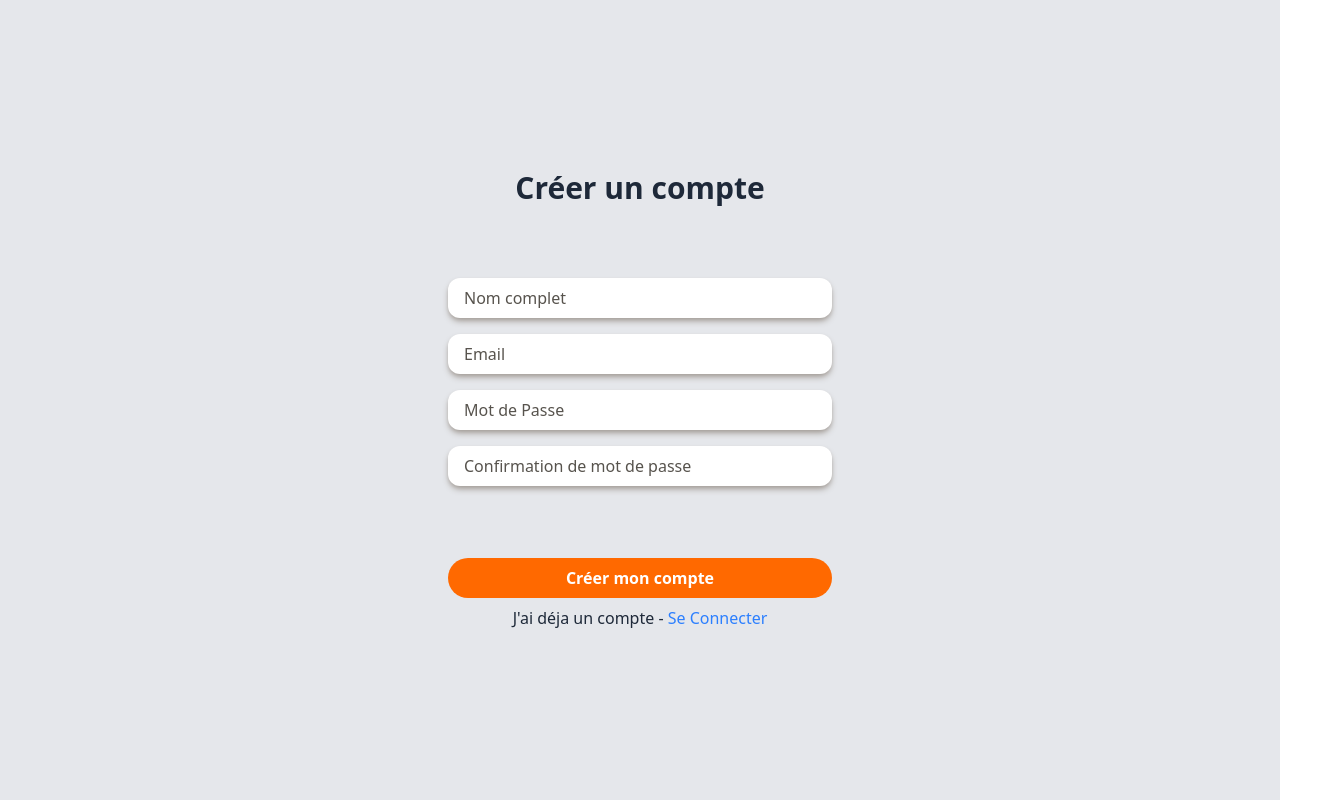
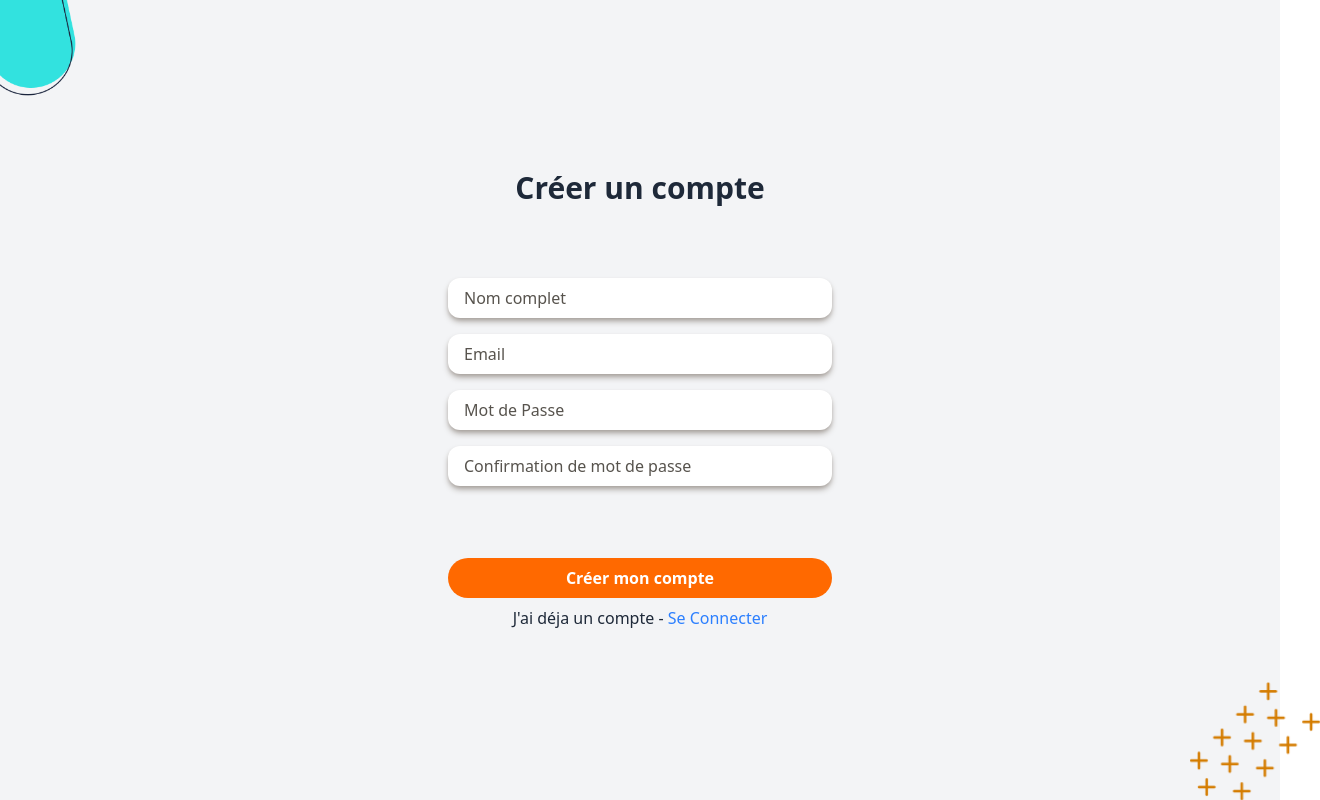
Before and after one commit to Sofiya-D/FestiSoif_Website, a React (Vite) app: page /signup in a window 1280 px wide. Shown: the whole page, 1320 px wide, since content can reach past the window. Built offline with nearby package versions, Linux system fonts and the light colour scheme; a web font is replaced by a local one.

Commit message:
added page decorations

```diff
--- a/src/pages/DetailsPage.jsx
+++ b/src/pages/DetailsPage.jsx
@@ -31,6 +31,7 @@ function DetailsPage() {
 
   return ( current &&
     <div className='w-full h-full'>
+      <img src={"/assets/stars.png"} alt="stars" width={130} className="absolute z-0 bottom-24 right-[-2.5rem] rotate-x-180"/>
       <div  className='w-full text-black  mt-5 font-bold text-2xl cursor-pointer' onClick={() => navigate(-1)}>
         <ChevronLeft size={25} />
       </div>
@@ -76,7 +77,7 @@ function DetailsPage() {
 
             Y Aller
           </button>
-          <button className='bg-[#3B27F3] w-full font-bold text-lg m-2 text-white p-4 rounded-lg shadow-xl shadow-black/25'>
+          <button className='bg-[#3B27F3] w-full font-bold text-lg m-2 z-20 text-white p-4 rounded-lg shadow-xl shadow-black/25'>
             Commencer sur les lunettes RA
           </button>
         </div>
--- a/src/pages/LoginPage.jsx
+++ b/src/pages/LoginPage.jsx
@@ -42,6 +42,8 @@ export default function LoginPage() {
 
   return (
     <div className="login-container">
+      <img src={"/assets/elipse.png"} alt="elipse" width={150} className="absolute z-0 top-[-3.2rem] left-[-2.2rem]"/>
+      <img src={"/assets/stars.png"} alt="stars" width={130} className="absolute z-0 bottom-32 right-[-1rem] rotate-x-180"/>
 
       <img src={logoEcho} alt="Echo Festival" className="logo-echo" />
 
@@ -76,7 +78,7 @@ export default function LoginPage() {
 
       <div className="w-full flex flex-col gap-4 items-center">
         <button
-        className="bg-black py-[0.7rem] px-4 text-white rounded-lg font-semibold w-[80%] cursor-pointer" type="button"
+        className="bg-black py-[0.7rem] px-4 z-2 text-white rounded-lg font-semibold w-[80%] cursor-pointer" type="button"
         onClick={setGuest}>
           Continuer en invité
         </button>
--- a/src/pages/SeConnecterPage.jsx
+++ b/src/pages/SeConnecterPage.jsx
@@ -44,6 +44,8 @@ export default function SeConnecterPage() {
 
   return (
     <div className="w-screen h-screen relative bg-gray-200 flex justify-center items-center">
+      <img src={"/assets/elipse.png"} alt="elipse" width={130} className="absolute z-0 top-[-3.2rem] right-[-2.2rem] rotate-x-180"/>
+      <img src={"/assets/stars.png"} alt="stars" width={130} className="absolute z-0 bottom-0 left-[-2.5rem]"/>
         <div className="flex flex-col gap-6 w-full h-full justify-center items-center">
             <h1 className="text-3xl font-extrabold mb-12 text-left w-[80%] md:w-[30%]">Se connecter</h1>
             <div className="w-[80%] gap-6 md:w-[30%] flex flex-col md:gap-4">
--- a/src/pages/SignupPage.jsx
+++ b/src/pages/SignupPage.jsx
@@ -35,7 +35,9 @@ export default function SignupPage() {
   }, []);
 
   return (
-    <div className="w-screen h-screen relative bg-gray-200 flex justify-center items-center">
+    <div className="w-screen h-screen relative bg-gray-100 flex justify-center items-center">
+      <img src={"/assets/elipse.png"} alt="elipse" width={120} className="absolute z-0 top-[-3.2rem] left-[-2.2rem]"/>
+      <img src={"/assets/stars.png"} alt="stars" width={130} className="absolute z-0 bottom-0 right-[-2.5rem] rotate-x-180"/>
         <div className="flex flex-col gap-6 w-full h-full justify-center items-center">
             <h1 className="text-3xl font-bold mb-12">Créer un compte</h1>
             <div className="w-[80%] gap-6 md:w-[30%] flex flex-col md:gap-4">
--- a/src/pages/SplashScreen.jsx
+++ b/src/pages/SplashScreen.jsx
@@ -6,9 +6,8 @@ function SplashScreen() {
     const navigate = useNavigate();
   return (
     <div className="relative min-h-screen bg-white overflow-hidden">
-      {/* BLOB EN HAUT À GAUCHE */}
-      <div className="absolute -top-24 -left-24 w-52 h-52 bg-cyan-400 rounded-br-[999px] border-br-[4px] border-r-[4px] border-slate-900">
-        </div>
+      <img src={"/assets/elipse.png"} alt="elipse" width={120} className="absolute z-0 top-[-3.2rem] left-[-2.2rem]"/>
+      <img src={"/assets/stars.png"} alt="stars" width={130} className="absolute z-0 bottom-0 right-[-2.5rem] rotate-x-180"/>
 
       {/* CONTENU */}
       <main className="px-6 pt-16 flex flex-col items-center justify-center">
```
